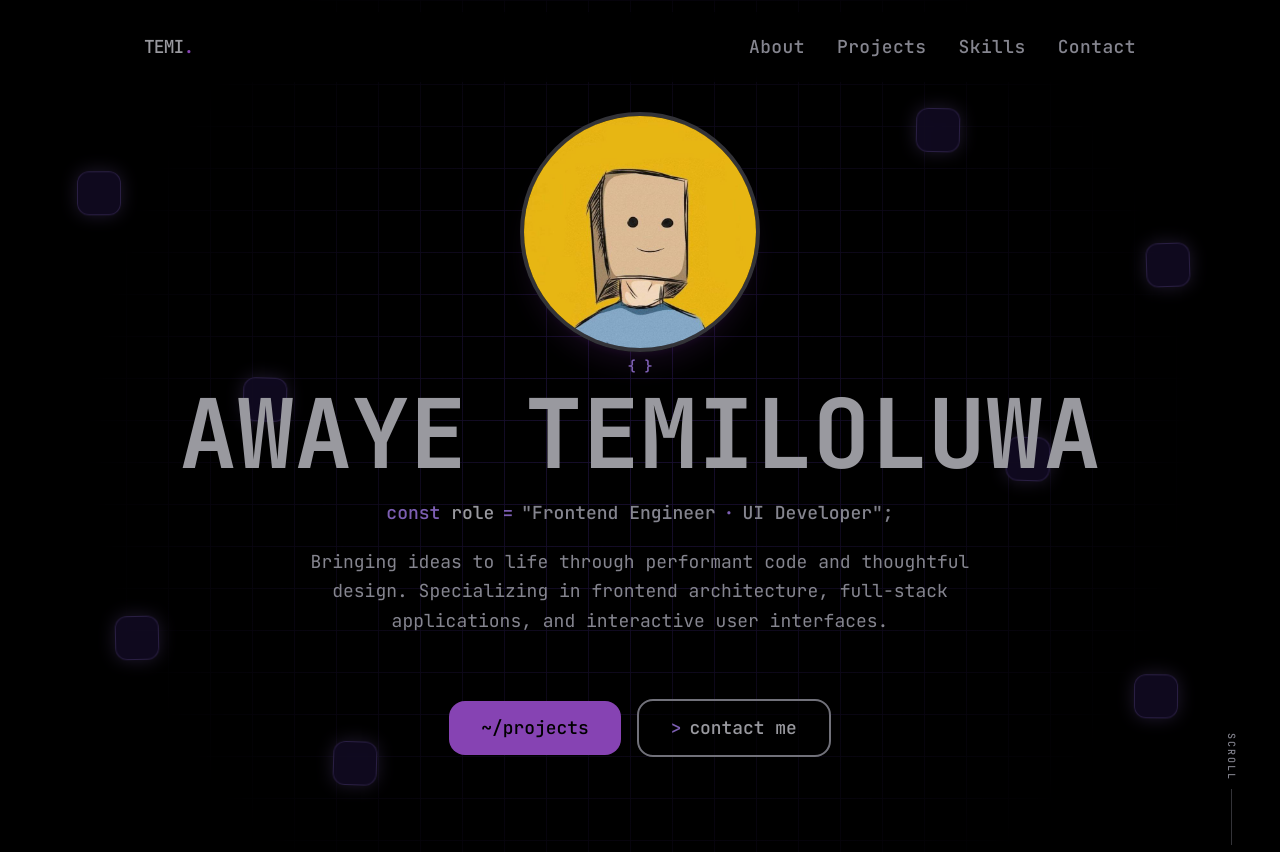
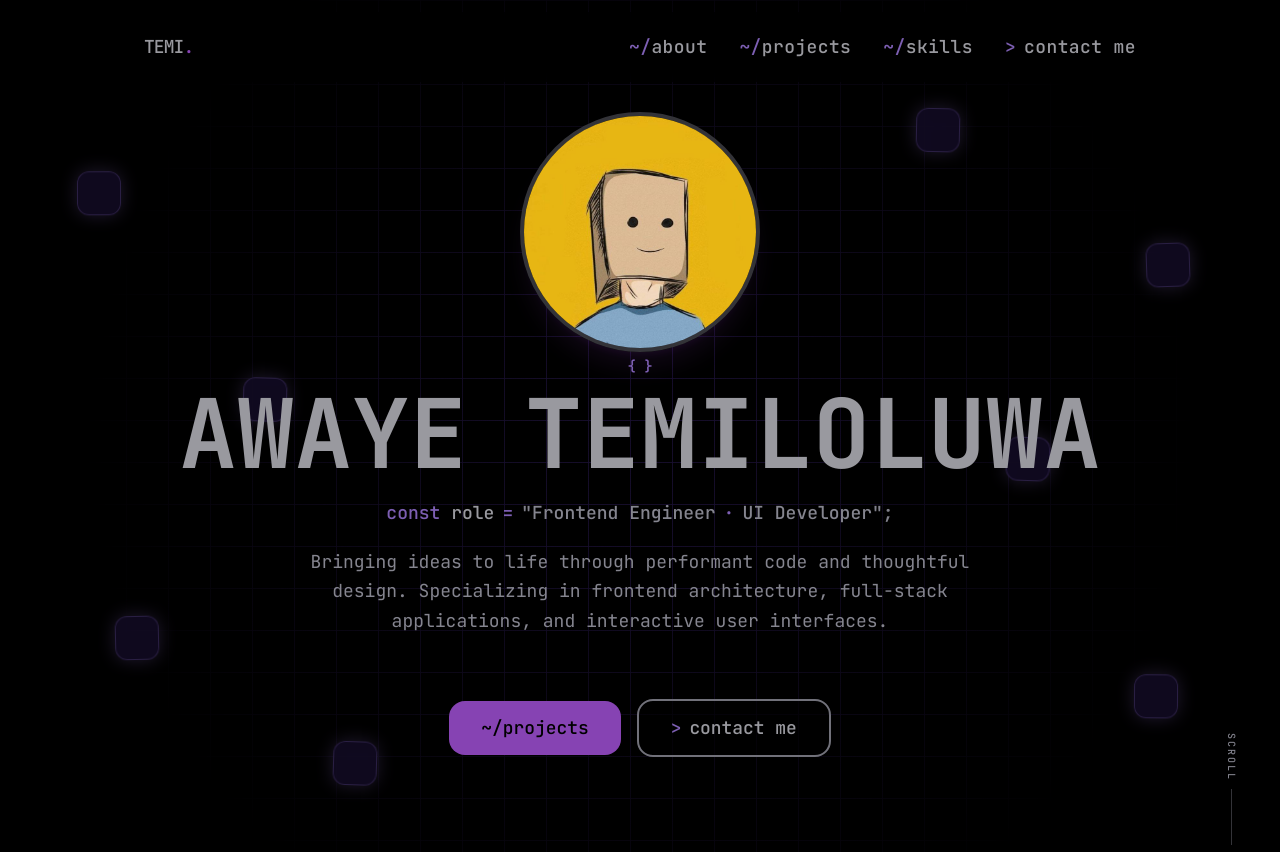
Before and after one commit to Temiawaye/Portfolio, a Next.js app: page / in a window 1280 px wide. Shown: the top 852 px of the page. Built offline with nearby package versions, Linux system fonts and the light colour scheme; some icons are missing.

Commit message:
style(nav): add code-inspired link labels

```diff
--- a/components/navbar.tsx
+++ b/components/navbar.tsx
@@ -5,11 +5,22 @@ import { Menu, X } from 'lucide-react';
 import { motion, AnimatePresence } from "motion/react";
 
 const navigationItems = [
-  { label: "About", id: "about" },
-  { label: "Projects", id: "projects" },
-  { label: "Skills", id: "experience" },
-  { label: "Contact", id: "contact" },
+  { label: "About", text: "about", prefix: "~/", id: "about" },
+  { label: "Projects", text: "projects", prefix: "~/", id: "projects" },
+  { label: "Skills", text: "skills", prefix: "~/", id: "experience" },
+  { label: "Contact", text: "contact me", prefix: ">", id: "contact" },
 ]
+
+function NavigationLabel({ item }: { item: (typeof navigationItems)[number] }) {
+  return (
+    <>
+      <span className={item.prefix === ">" ? "mr-2 text-electric-lavender" : "text-electric-lavender"} aria-hidden="true">
+        {item.prefix}
+      </span>
+      <span>{item.text}</span>
+    </>
+  );
+}
 
 export default function Navbar() {
 
@@ -73,10 +84,11 @@ export default function Navbar() {
         {navigationItems.map((item) => (
           <button
             key={item.id}
+            aria-label={item.label}
             onClick={() => scrollToSection(item.id)}
-            className="text-text-secondary hover:text-text-primary active:text-accent transition-colors relative group"
+            className="relative text-text-primary transition-colors group hover:text-link-hover active:text-link-active"
           >
-            {item.label}
+            <NavigationLabel item={item} />
             <span className="absolute -bottom-1 left-0 w-0 h-0.5 bg-accent transition-all group-hover:w-full"></span>
           </button>
         ))}
@@ -100,10 +112,11 @@ export default function Navbar() {
             {navigationItems.map((item) => (
               <button
                 key={item.id}
+                aria-label={item.label}
                 onClick={() => scrollToSection(item.id)}
                 className="text-3xl font-medium text-text-primary hover:text-link-hover active:text-link-active transition-colors"
               >
-                {item.label}
+                <NavigationLabel item={item} />
               </button>
             ))}
           </motion.div>
```
